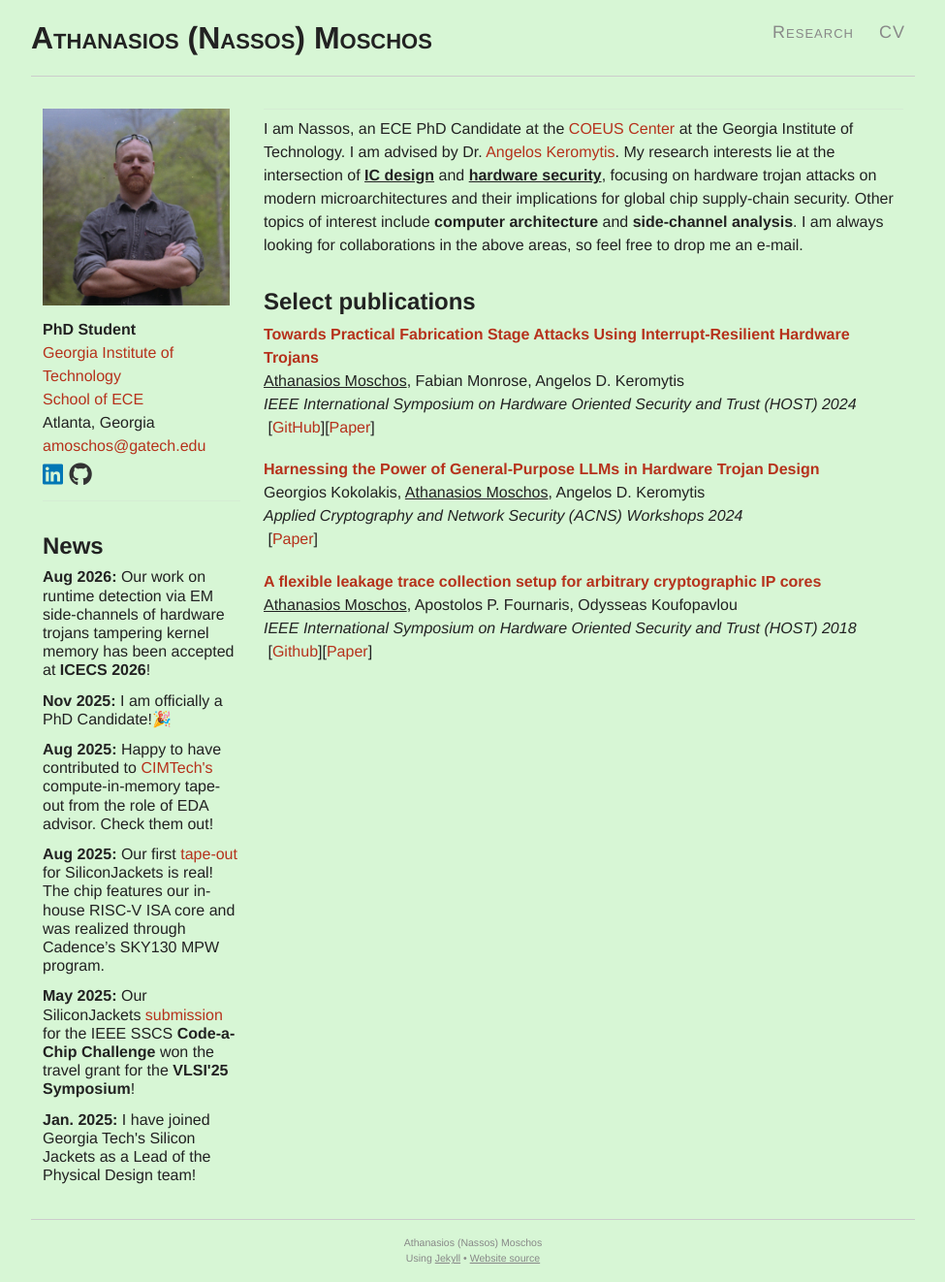
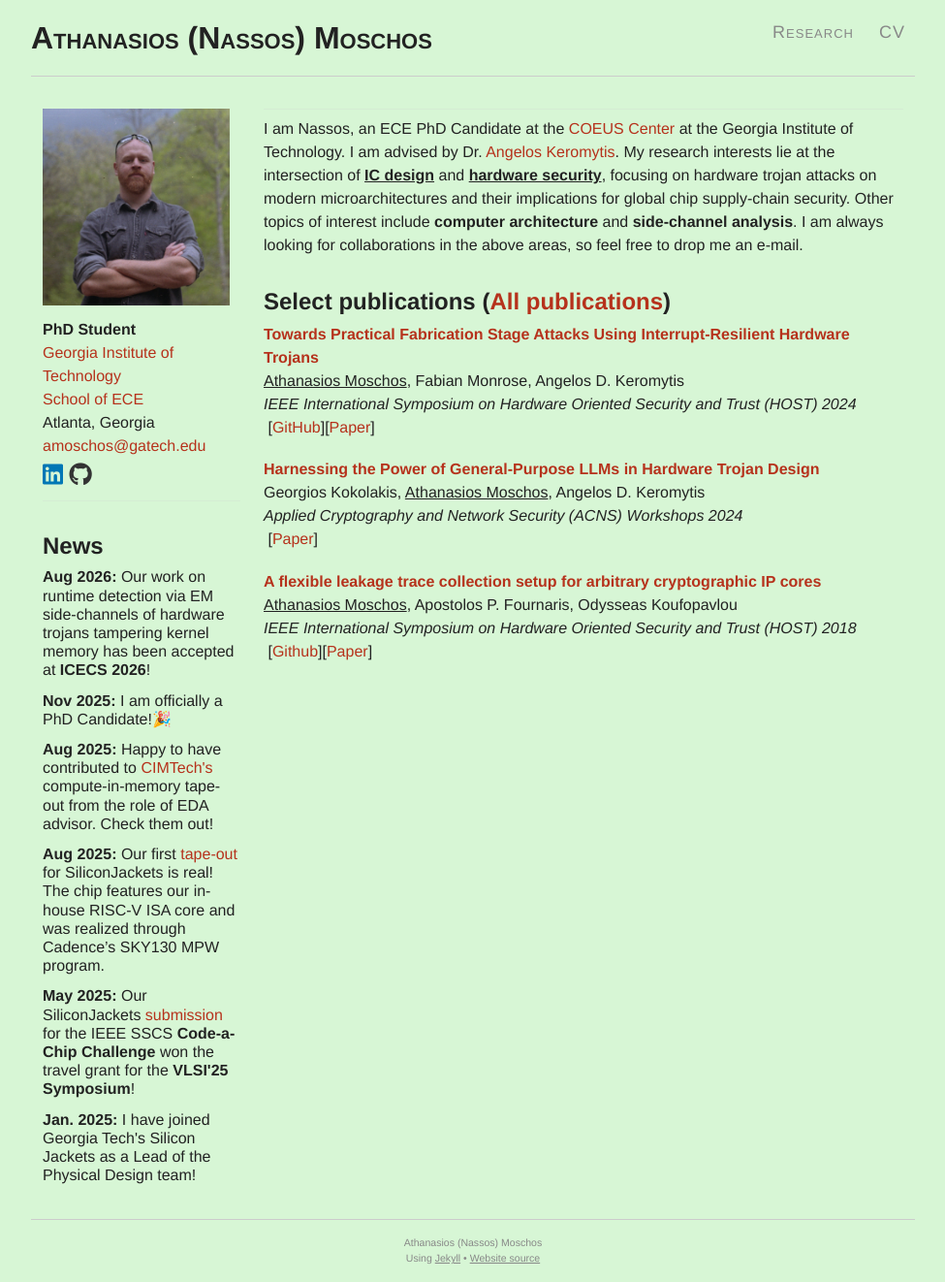
Before and after one commit to 0ena/0ena.github.io, a Jekyll site: the page built from index.md, in a window 1280 px wide. Shown: the whole page at 97% size, without its empty margins (152-1127 px from the left). Built offline with Jekyll 4.4.1, drawn with Linux system fonts in a browser that asks for light colours; nearby versions of some CDN libraries.

Commit message:
Modify publications header to link to all publications
Updated the publications section to include a link to all publications.

```diff
--- a/index.md
+++ b/index.md
@@ -11,7 +11,7 @@ My research interests lie at the intersection of <span class="underline"><b>IC d
 Other topics of interest include <b>computer architecture</b> and <b>side-channel analysis</b>.
 I am always looking for collaborations in the above areas, so feel free to drop me an e-mail.
 
-#### Select publications
+#### Select publications ([All publications](/research))
 
 {% assign selected = site.data.research.pubs | where: "selected", true %}
 {% for pub in selected %}
```
